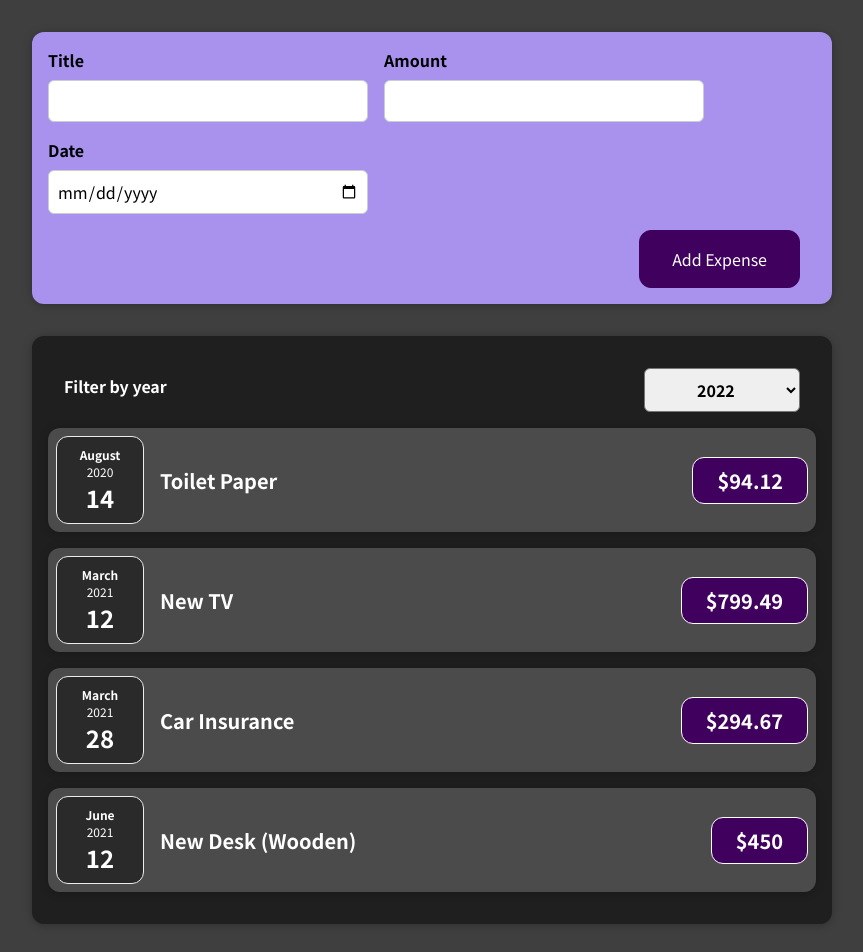
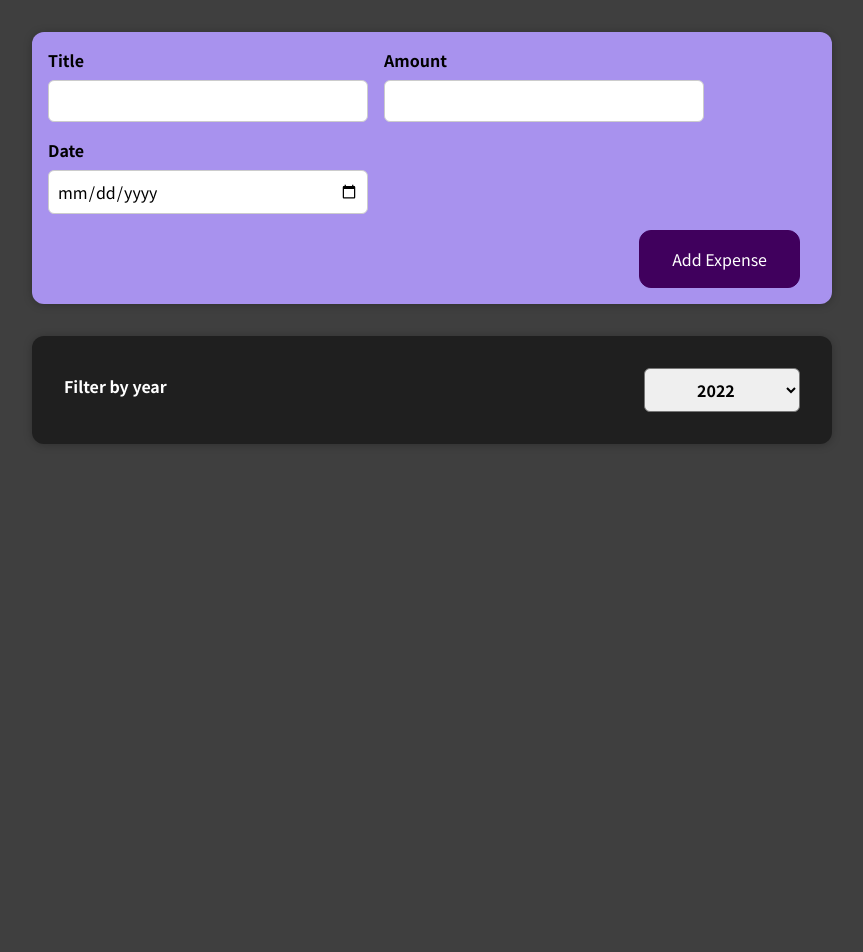
Before and after one commit to ReFowles/expense-tracker, a React (Create React App) app: page / in a window 1280 px wide. Shown: the top 952 px of the page, without its empty margins (208-1071 px from the left). After the commit the page ends 800 px from the top, so only its background shows below. Built offline with nearby package versions, Linux system fonts and the light colour scheme.

Commit message:
feature: filter items by the date on the dropdown
Solution for Assignment 3.
Also includes the addition of the `key` prop.

```diff
--- a/src/components/Expenses/Expenses.js
+++ b/src/components/Expenses/Expenses.js
@@ -8,7 +8,7 @@ import "./Expenses.css";
 function Expenses(props) {
   const items = props.items;
 
-  const [filteredYear, setFilteredYear] = useState(2022);
+  const [filteredYear, setFilteredYear] = useState('2022');
 
   const onChangedYearHandler = (selectedYear) => {
     setFilteredYear(selectedYear);
@@ -17,27 +17,20 @@ function Expenses(props) {
   return (
     <div>
       <Card className="expenses">
-        <ExpensesFilter selected={filteredYear} onChangedYear={onChangedYearHandler} />
-        <ExpenseItem
-          title={items[0].title}
-          amount={items[0].amount}
-          date={items[0].date}
+        <ExpensesFilter
+          selected={filteredYear}
+          onChangedYear={onChangedYearHandler}
         />
-        <ExpenseItem
-          title={items[1].title}
-          amount={items[1].amount}
-          date={items[1].date}
-        />
-        <ExpenseItem
-          title={items[2].title}
-          amount={items[2].amount}
-          date={items[2].date}
-        />
-        <ExpenseItem
-          title={items[3].title}
-          amount={items[3].amount}
-          date={items[3].date}
-        />
+        {items
+          .filter((expense) => expense.date.getFullYear().toString() === filteredYear )
+          .map((expense) => (
+            <ExpenseItem
+              key={expense.id}
+              title={expense.title}
+              amount={expense.amount}
+              date={expense.date}
+            />
+          ))}
       </Card>
     </div>
   );
```
